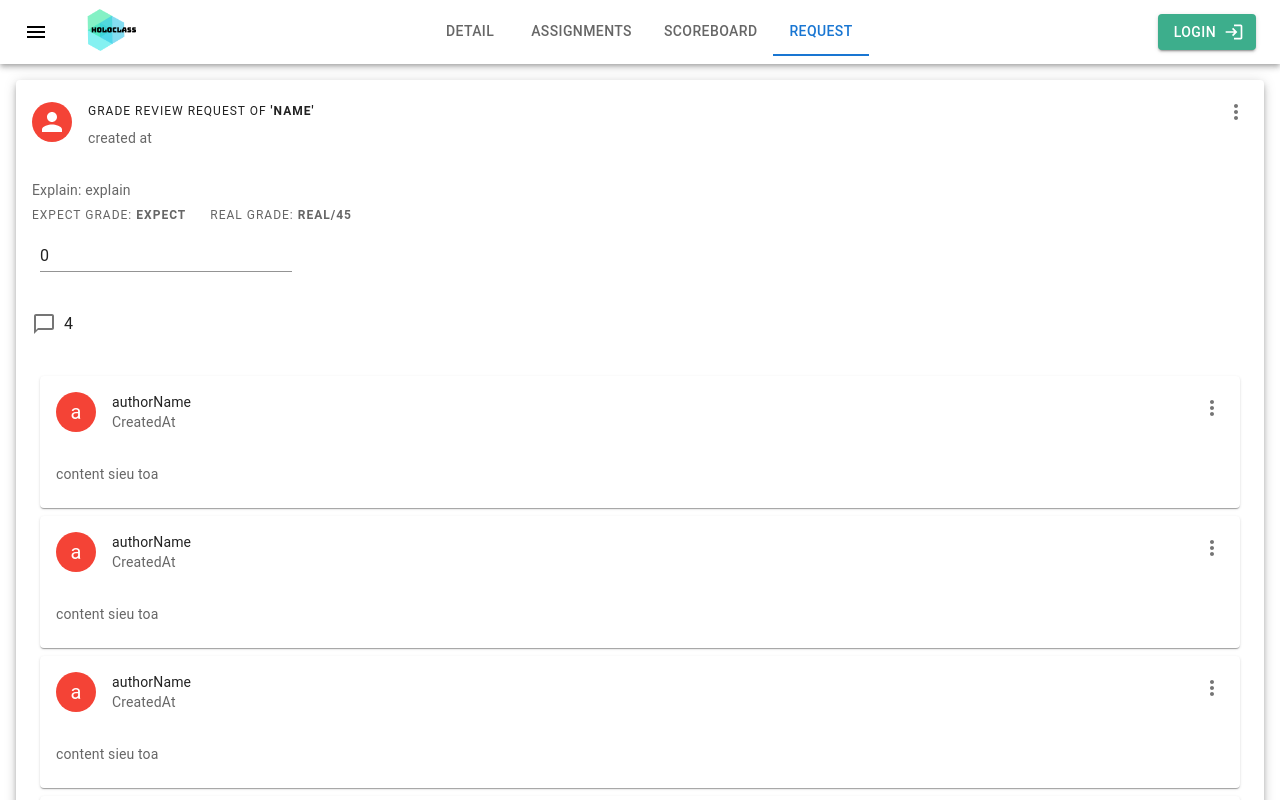
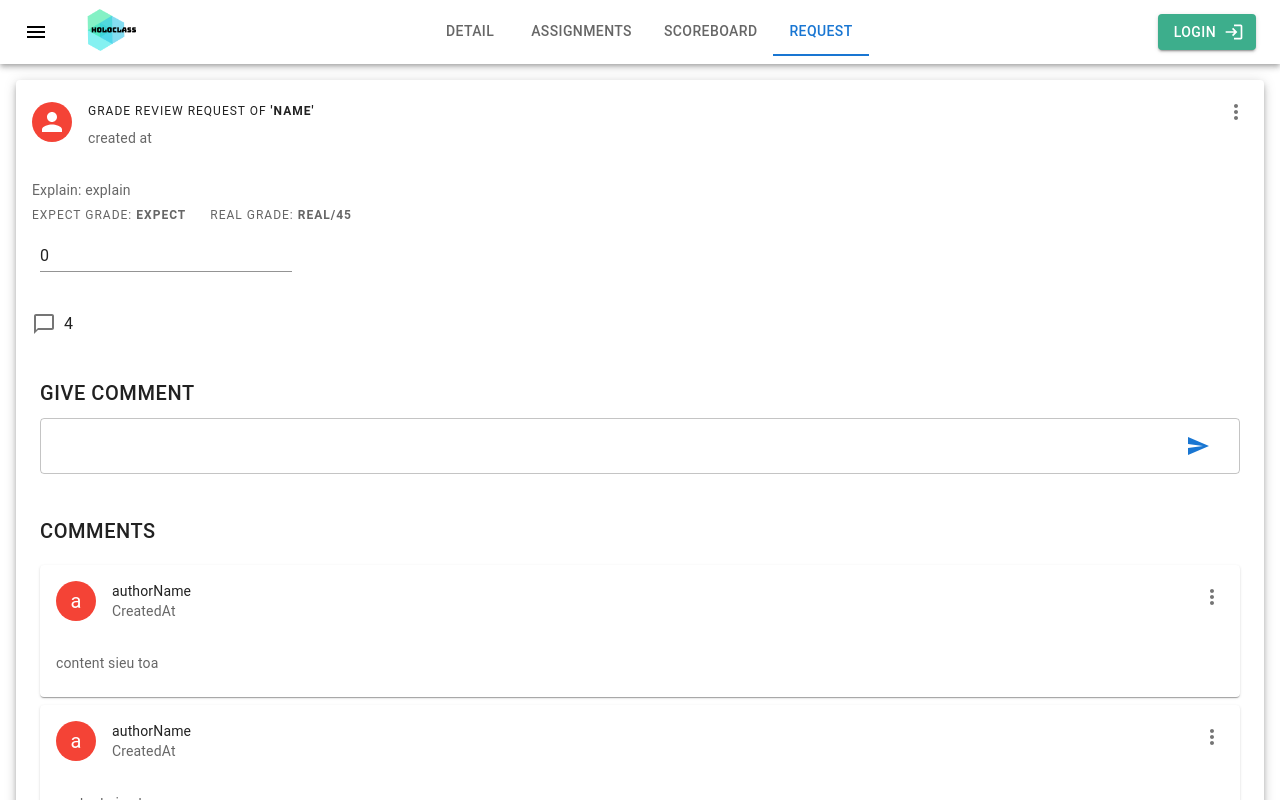
Before and after one commit to LnlyPineapple27/Classrooms-management-website, a React (Create React App) app: page /classrooms/1/gradereviewrequest in a window 1280 px wide. Both pictures are taken after a click on the button 44 px from the left and 323 px from the top of the page. Shown: the top 800 px of the page. Built offline with nearby package versions, Linux system fonts and the light colour scheme; no server answers.

Commit message:
Comment for grade review

```diff
--- a/src/Components/ReviewRequestCard/index.jsx
+++ b/src/Components/ReviewRequestCard/index.jsx
@@ -10,14 +10,15 @@ import IconButton from '@mui/material/IconButton'
 import Typography from '@mui/material/Typography'
 import { red } from '@mui/material/colors'
 import MoreVertIcon from '@mui/icons-material/MoreVert'
-import { Stack, Checkbox, Tooltip } from '@mui/material'
-import FactCheckIcon from '@mui/icons-material/FactCheck'
-import FactCheckOutlinedIcon from '@mui/icons-material/FactCheckOutlined'
+import { InputBase, Stack, } from '@mui/material'
 import ChatBubbleOutlineIcon from '@mui/icons-material/ChatBubbleOutline'
 import Collapse from '@mui/material/Collapse'
 import ReviewRequestComment from '../ReviewRequestComment'
-import Box from '@mui/material/Box';
+import Box from '@mui/material/Box'
 import { GradeTextField } from '../GradeTextField'
+import TextField from '@mui/material/TextField'
+import InputAdornment from '@mui/material/InputAdornment'
+import SendIcon from '@mui/icons-material/Send'
 
 
 const mockComments = [
@@ -105,8 +106,32 @@ export default function ReviewRequestCard({ reviewReq, comments }) {
                 </Stack>
             </CardActions>
             <Collapse in={showComment} timeout="auto" sx={{ p:3 }} unmountOnExit>
-                <Stack direction={"column"} spacing={1}>
-                    {mockComments.map(item => <ReviewRequestComment comment={item} />)}
+                <Stack direction="column">
+                    <Box>
+                        <Typography fontSize={20} variant="button" display="block" gutterBottom>
+                            Give comment
+                        </Typography>
+                        <TextField
+                            multiline
+                            InputProps={{
+                                endAdornment: (
+                                    <InputAdornment position="start">
+                                        <IconButton>
+                                            <SendIcon color="primary"/>
+                                        </IconButton>
+                                    </InputAdornment>
+                                ),
+                            }}
+                            fullWidth
+                            variant="outlined"
+                        />
+                    </Box>
+                    <Typography margin="2.5rem 0 1rem 0" fontSize={20} variant="button" display="block" gutterBottom>
+                        Comments
+                    </Typography>
+                    <Stack direction={"column"} spacing={1}>
+                        {mockComments.map(item => <ReviewRequestComment comment={item} />)}
+                    </Stack>
                 </Stack>
             </Collapse>
         </Card>
```
